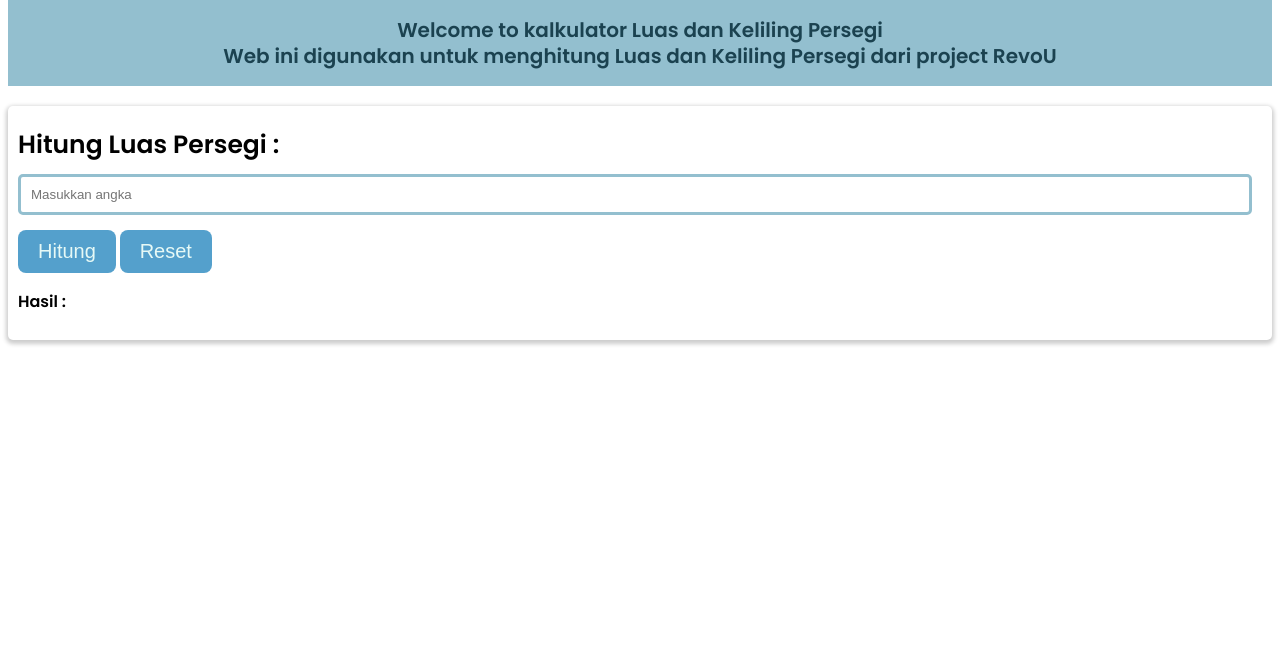
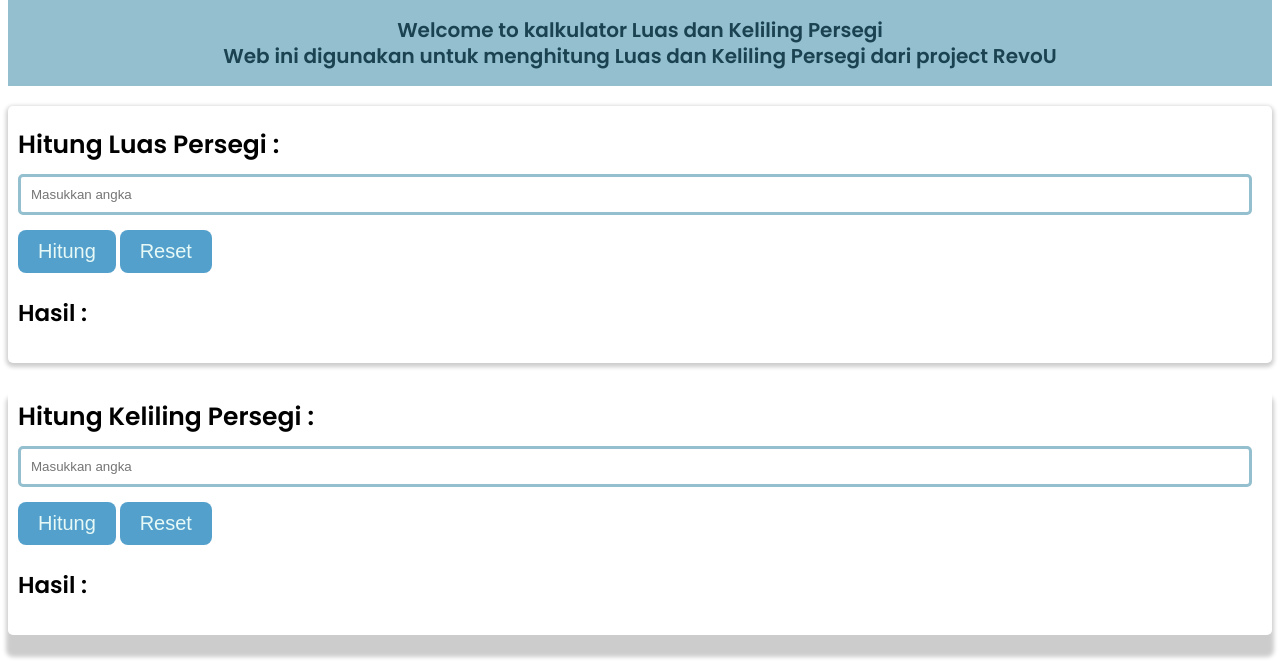
Before and after one commit to revou-fundamental-course/8-jan-24-curiouszjp, a plain HTML site: page index.html in a window 1280 px wide. Shown: the part 132-800 px from the top of the page. Drawn offline with Linux system fonts and the light colour scheme.

Commit message:
added cardKeliling

```diff
--- a/css/style.css
+++ b/css/style.css
@@ -48,6 +48,22 @@ header p {
     border: solid #6096B4;
 }
 
+p {
+    font-size: 23px;
+}
+
+#lblKelilingSquareSides {
+    font-size: 25px;
+}
+
+#kelilingSquareSide {
+    margin-top: 10px;
+    outline: none;
+    border-radius: 5px;
+    border: solid #93BFCF;
+    padding: 10px;
+}
+
 button {
     background-color: #54a0cc;
     color: rgb(230, 249, 246);
@@ -73,3 +89,10 @@ button:active {
     border-radius: 5px;
     padding: 20px 20px 10px 10px;
   }
+
+  .cardKeliling {
+    box-shadow: 0 20px 4px 2px rgba(0, 0, 0, 0.2);
+    border-radius: 5px;
+    padding: 20px 20px 10px 10px;
+    margin-top: 15px;
+  }
--- a/index.html
+++ b/index.html
@@ -39,5 +39,25 @@
       <p>Hasil :</p>
       <div id="luasResult"></div>
     </div>
+
+    <div class="cardKeliling">
+      <div class="inputSection">
+        <label for="kelilingSquareSide" id="lblKelilingSquareSides"
+          >Hitung Keliling Persegi :</label
+        >
+        <input
+          type="number"
+          id="kelilingSquareSide"
+          placeholder="Masukkan angka"
+        />
+
+        <div class="buttons">
+          <button>Hitung</button>
+          <button>Reset</button>
+        </div>
+        <p>Hasil :</p>
+        <div id="kelilingResult"></div>
+      </div>
+    </div>
   </body>
 </html>
```
